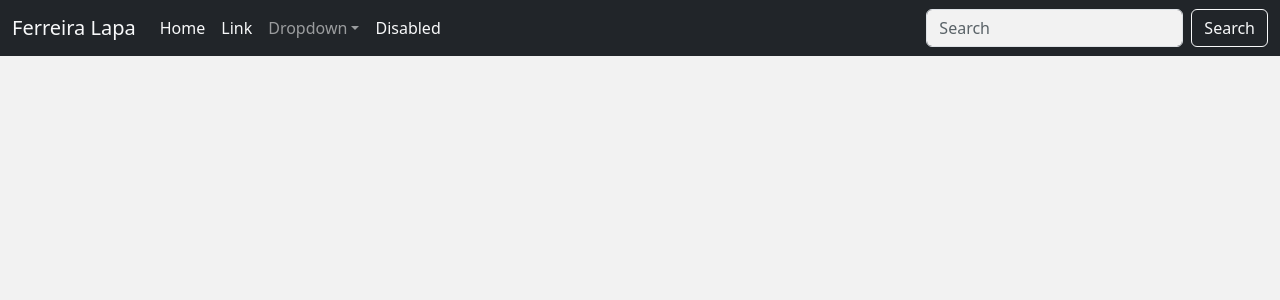
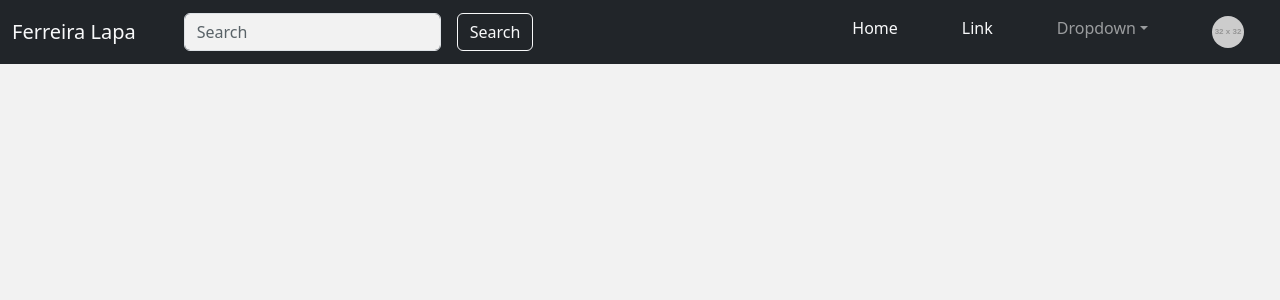
Before and after one commit to carlosLapa/fl-dashboard, a React (Create React App) app in the folder frontweb/: page / in a window 1280 px wide. Shown: the top 300 px of the page. Built offline with nearby package versions, Linux system fonts and the light colour scheme.

Commit message:
Navbar visual modifications

```diff
--- a/frontweb/src/assets/styles/_variables.scss
+++ b/frontweb/src/assets/styles/_variables.scss
@@ -6,7 +6,7 @@ $secondary: #9E9E9E;
 $body-bg: #F2F2F2;
 $body-color: #263238;
 
-// Caso optes por utilizar o Tailwind
+// Caso optes por utilizar o
 // Import Tailwind CSS base styles
 //@import 'tailwindcss/base';
 
--- a/frontweb/src/components/Navbar/indexNavbarRB.tsx
+++ b/frontweb/src/components/Navbar/indexNavbarRB.tsx
@@ -10,26 +10,33 @@ function NavScrollExample() {
   return (
     <Navbar expand="lg" className="bg-dark navbar-dark">
       <Container fluid>
-        <Navbar.Brand href="#" className="text-light">
+        <Navbar.Brand href="#" className="text-light me-5">
           Ferreira Lapa
         </Navbar.Brand>
         <Navbar.Toggle aria-controls="navbarScroll" />
-        <Navbar.Collapse id="navbarScroll">
-          <Nav
-            className="me-auto my-2 my-lg-0 text-light"
-            style={{ maxHeight: '100px' }}
-            navbarScroll
-          >
-            <Nav.Link href="#action1" className="text-light">
+        <Navbar.Collapse id="navbarScroll" className="justify-content-between">
+          <div className="d-flex me-3">
+            <Form className="d-flex me-auto">
+              <Form.Control
+                type="search"
+                placeholder="Search"
+                className="me-3"
+                aria-label="Search"
+              />
+              <Button variant="outline-light">Search</Button>
+            </Form>
+          </div>
+          <Nav className="my-2 my-lg-0" navbarScroll>
+            <Nav.Link href="#action1" className="text-light me-5">
               Home
             </Nav.Link>
-            <Nav.Link href="#action2" className="text-light">
+            <Nav.Link href="#action2" className="text-light me-5">
               Link
             </Nav.Link>
             <NavDropdown
               title="Dropdown"
               id="navbarScrollingDropdown"
-              className="text-light"
+              className="text-light me-5"
             >
               <NavDropdown.Item href="#action3" className="text-dark">
                 Action
@@ -42,19 +49,14 @@ function NavScrollExample() {
                 Something else here
               </NavDropdown.Item>
             </NavDropdown>
-            <Nav.Link href="#" disabled className="text-light">
-              Disabled
+            <Nav.Link className="me-3">
+              <img
+                src="https://via.placeholder.com/32"
+                alt="User Avatar"
+                className="rounded-circle"
+              />
             </Nav.Link>
           </Nav>
-          <Form className="d-flex">
-            <Form.Control
-              type="search"
-              placeholder="Search"
-              className="me-2"
-              aria-label="Search"
-            />
-            <Button variant="outline-light">Search</Button>
-          </Form>
         </Navbar.Collapse>
       </Container>
     </Navbar>
```
